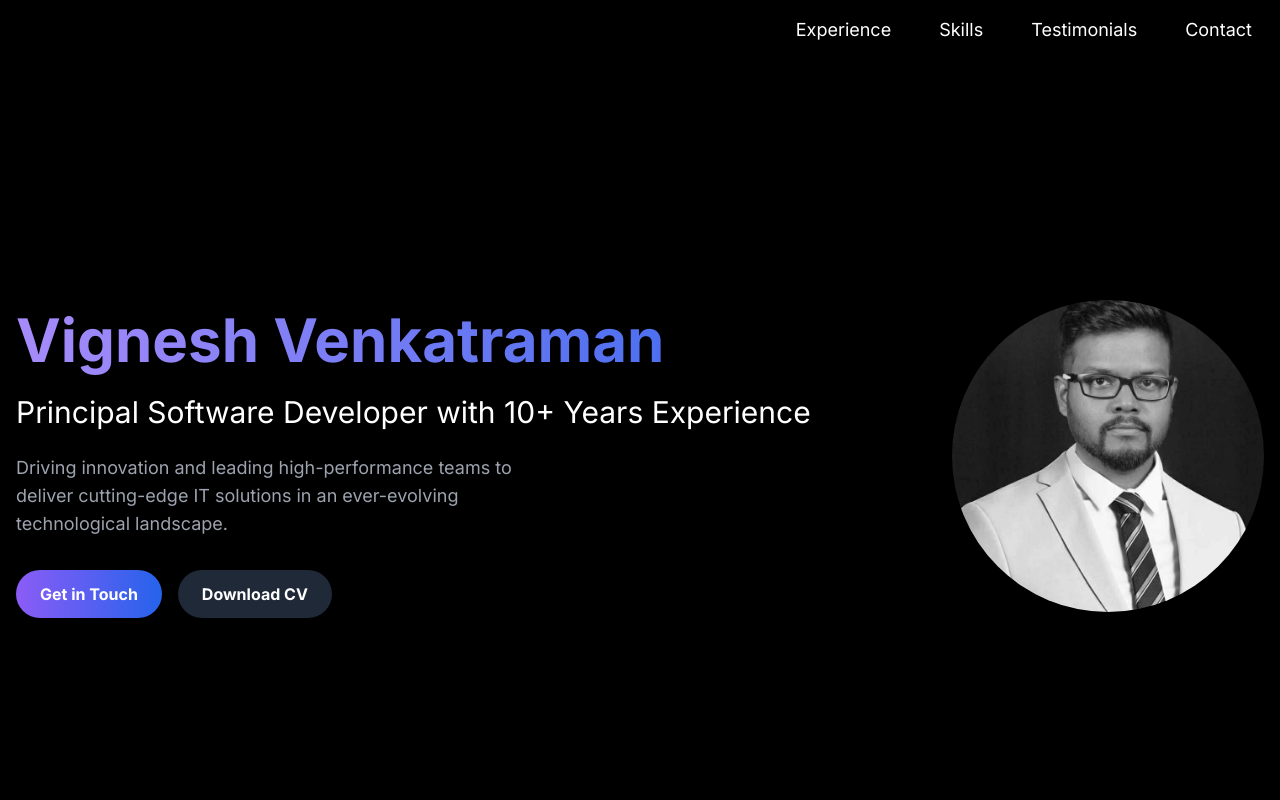
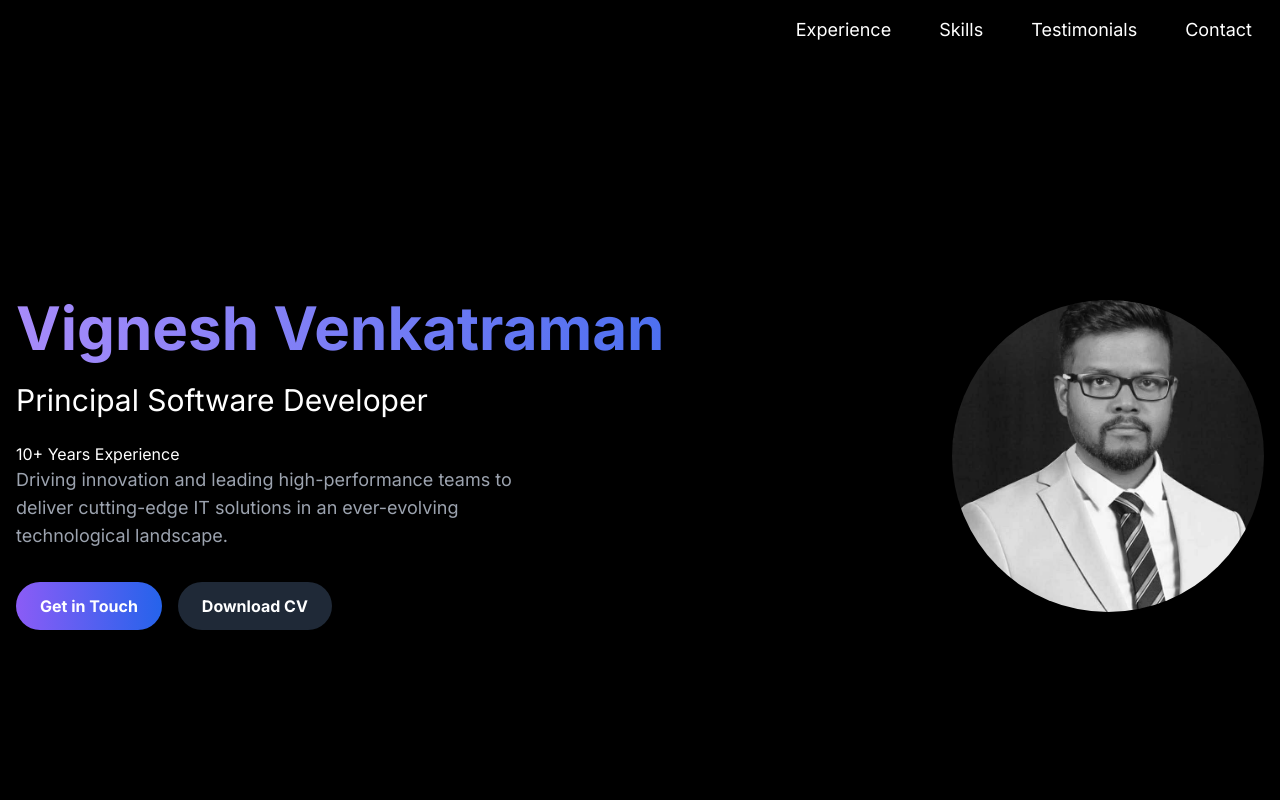
Before and after one commit to vigneshvenkat/senior-it-lead-portfolio, a Next.js app: page /vigneshvenkat.github.io/ in a window 1280 px wide. Shown: the top 800 px of the page. Built offline with nearby package versions, Linux system fonts and the light colour scheme.

Commit message:
Modified content in Hero section

```diff
--- a/src/components/Hero.tsx
+++ b/src/components/Hero.tsx
@@ -10,8 +10,11 @@ const Hero = () => {
             Vignesh Venkatraman
           </h1>
           <h2 className="text-2xl md:text-3xl mb-6 text-white">
-            Principal Software Developer with 10+ Years Experience
+            Principal Software Developer
           </h2>
+          <h3>
+            10+ Years Experience
+          </h3>
           <p className="text-lg mb-8 text-gray-400 max-w-lg">
             Driving innovation and leading high-performance teams to deliver cutting-edge IT solutions in an ever-evolving technological landscape.
           </p>
```
